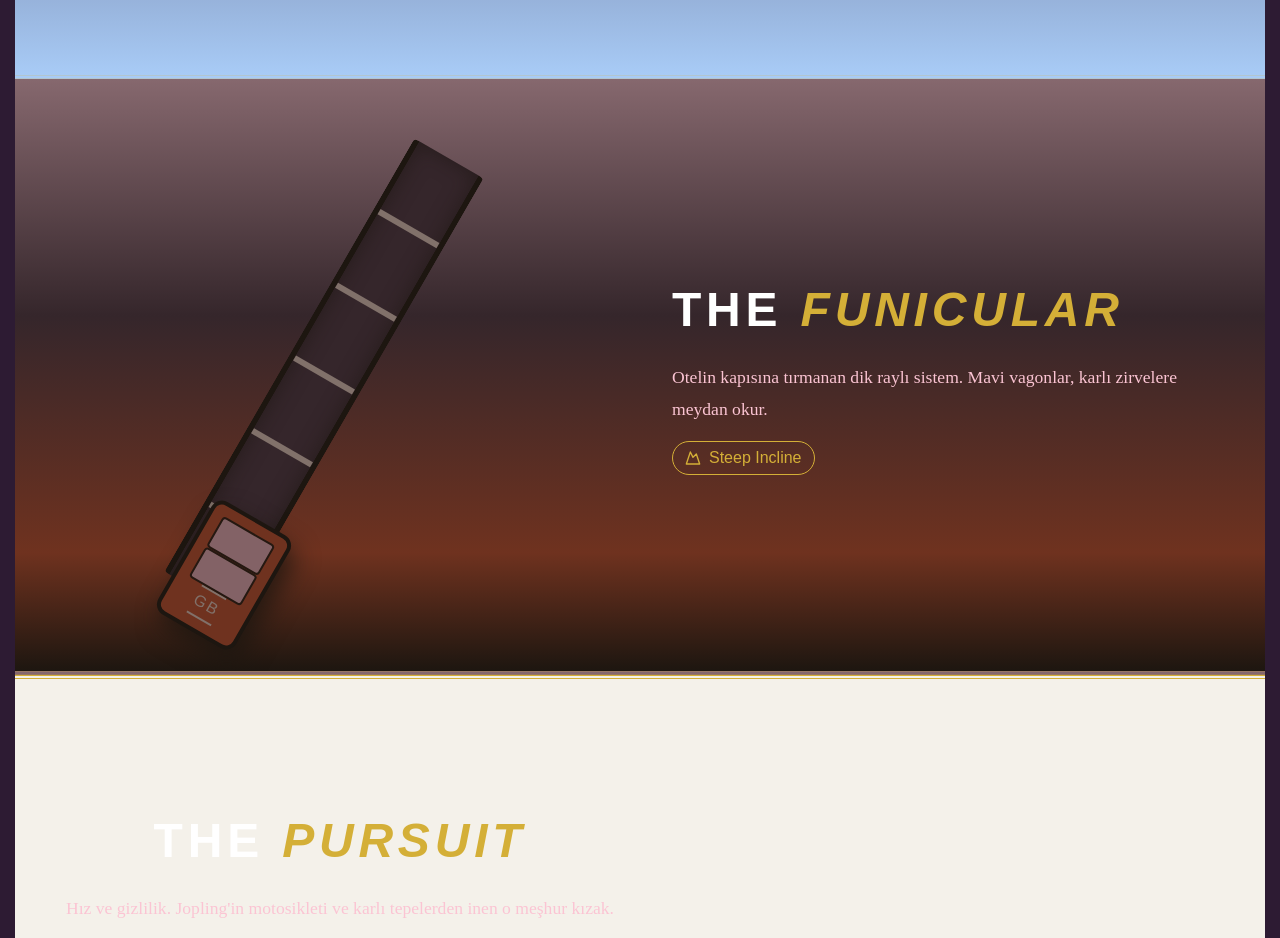
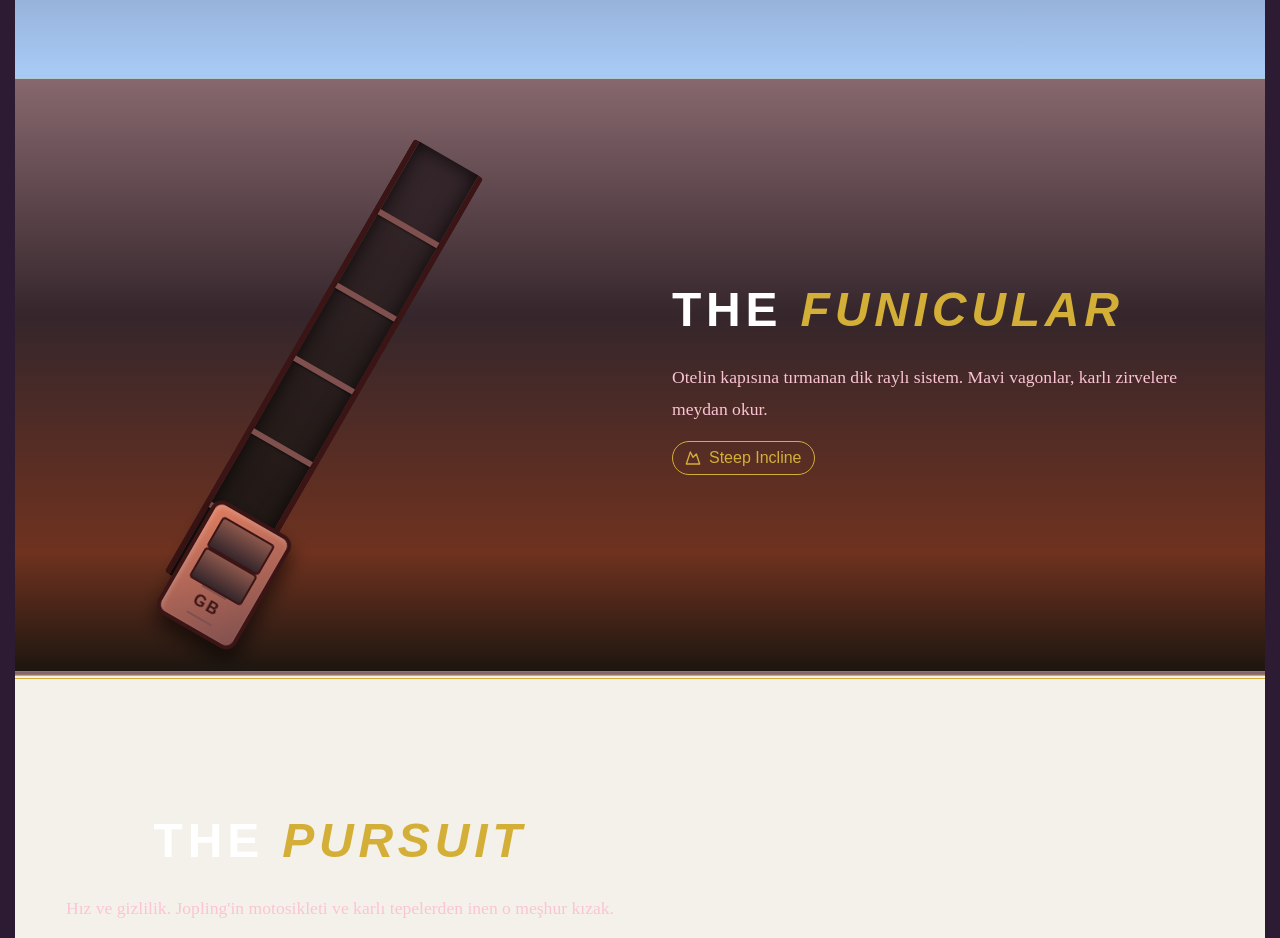
Before and after one commit to omer-kuluc/hotel-example, a React (Vite) app: page /transportation in a window 1280 px wide. Shown: the part 1900-2838 px from the top of the page. Built offline with nearby package versions, Linux system fonts and the light colour scheme.

Commit message:
füniküler bölümü renkleri güncellendi

```diff
--- a/src/assets/styles/Transportation.css
+++ b/src/assets/styles/Transportation.css
@@ -379,78 +379,86 @@
 }
 
 /* Ray Sistemi */
+/* --- SADECE VAGON VE RAY ALANI (Transportation.css) --- */
+
+/* Ray Sistemi */
 .incline-track {
   width: 80px;
   height: 500px;
-  /* Ray Zemini: Shadow Grey */
-  background-color: #35262B;
+  /* Zemin: Shadow Grey'den Dark Coffee'ye hafif geçiş */
+  background: linear-gradient(to bottom, #35262Bff, #1D1610ff);
   transform: rotate(30deg);
   position: relative;
   display: flex;
   flex-direction: column;
   justify-content: space-evenly;
   align-items: center;
-  /* Ray Kenarları: Coffee Bean */
-  border-left: 6px solid #1D1610;
-  border-right: 6px solid #1D1610;
-  /* Hafif iç gölge ile derinlik */
-  box-shadow: inset 0 0 20px rgba(29, 22, 16, 0.6);
+  /* Ray Kenarları: Rich Mahogany */
+  border-left: 6px solid #3B1415ff;
+  border-right: 6px solid #3B1415ff;
+  box-shadow: inset 0 0 20px rgba(0, 0, 0, 0.8);
   border-radius: 4px;
 }
 
 .rail-ties {
   width: 100%;
   height: 6px;
-  /* Ray Tahtaları: Taupe (Ahşap hissi) */
-  background-color: #81716A;
+  /* Ray Tahtaları: Clay Soil */
+  background-color: #80504Eff;
+  box-shadow: 0 1px 2px rgba(0, 0, 0, 0.5);
 }
 
 /* Vagon Hareketi */
 .funicular-car {
   position: absolute;
-  /* GSAP x ve y'yi kontrol eder */
   transform: rotate(30deg);
   z-index: 5;
+  filter: drop-shadow(5px 10px 10px rgba(0, 0, 0, 0.6));
 }
 
-/* Vagon Gövdesi */
+/* Vagon Gövdesi (GRADIENTLİ) */
 .funi-body {
   width: 90px;
   height: 130px;
-  /* Vagon Ana Rengi: Brandy (Koyu Kiremit/Ahşap) */
-  background-color: #6F321F;
-  /* Çerçeve: Coffee Bean (Koyu Kontrast) */
-  border: 4px solid #1D1610;
+  /* Gradient: Burnt Peach'ten Clay Soil'e geçiş (Görseldeki ışık/gölge etkisi) */
+  background: linear-gradient(135deg, #E07D60ff 0%, #80504Eff 100%);
+
+  /* Çerçeve: Rich Mahogany */
+  border: 4px solid #3B1415ff;
   border-radius: 12px;
   display: flex;
   flex-direction: column;
   align-items: center;
   justify-content: space-around;
   padding: 10px;
-  box-shadow: 10px 10px 25px rgba(29, 22, 16, 0.8);
+
+  /* İç Parlama */
+  box-shadow: inset 2px 2px 5px rgba(255, 255, 255, 0.2);
 }
 
-/* Vagon Camları */
+/* Vagon Camları (GRADIENTLİ) */
 .funi-window {
   width: 60px;
   height: 35px;
-  /* Cam rengi: Smoky Rose (Puslu cam hissi) */
-  background-color: #86686E;
-  border: 2px solid #1D1610;
+  /* Cam: Smoky Rose'dan Shadow Grey'e geçiş (Puslu cam) */
+  background: linear-gradient(to bottom, #8C574Cff 0%, #35262Bff 100%);
+
+  /* Çerçeve: Rich Mahogany */
+  border: 2px solid #3B1415ff;
   border-radius: 4px;
-  opacity: 0.9;
 }
 
 /* Logo Metni */
 .funi-logo {
   font-family: 'Bebas Neue', sans-serif;
-  /* Yazı Rengi: Taupe */
-  color: #81716A;
+  /* Yazı Rengi: Rich Mahogany */
+  color: #3B1415ff;
   font-size: 1rem;
   letter-spacing: 2px;
-  /* Çizgiler: Taupe */
-  border-top: 2px solid #81716A;
-  border-bottom: 2px solid #81716A;
+  font-weight: bold;
+  /* Çizgiler: Clay Soil */
+  border-top: 2px solid #80504Eff;
+  border-bottom: 2px solid #80504Eff;
   padding: 2px 0;
 }
 
--- a/src/components/Transportation.jsx
+++ b/src/components/Transportation.jsx
@@ -228,6 +228,7 @@ const Transportation = () => {
       </section>
 
       {/* 4. THE PURSUIT (Moto & Sled - High Visibility Icons) */}
+      {/* 4. THE PURSUIT (Moto & Sled - High Visibility Icons) */}
       <section className="chase-section">
         <div className="section-container">
           <div className="text-content center-text">
@@ -238,11 +239,27 @@ const Transportation = () => {
           </div>
 
           <div className="badges-wrapper">
-
             {/* Motorcycle Badge */}
             <div className="vehicle-badge moto-badge">
               <div className="badge-circle">
-                <Bike size={64} className="badge-icon" />
+                <svg className="motorcycle-svg" viewBox="0 0 200 120" fill="none">
+                  {/* Motorcycle Body */}
+                  <rect x="60" y="45" width="80" height="25" rx="5" fill="#d4af37" stroke="#2d1b33" strokeWidth="2" />
+                  {/* Front Wheel */}
+                  <circle cx="40" cy="85" r="20" fill="none" stroke="#d4af37" strokeWidth="4" />
+                  <circle cx="40" cy="85" r="12" fill="none" stroke="#d4af37" strokeWidth="2" />
+                  {/* Rear Wheel */}
+                  <circle cx="160" cy="85" r="20" fill="none" stroke="#d4af37" strokeWidth="4" />
+                  <circle cx="160" cy="85" r="12" fill="none" stroke="#d4af37" strokeWidth="2" />
+                  {/* Handlebars */}
+                  <path d="M20 45 L30 35 L50 35" stroke="#d4af37" strokeWidth="3" fill="none" />
+                  {/* Seat */}
+                  <ellipse cx="120" cy="42" rx="25" ry="8" fill="#d4af37" />
+                  {/* Frame */}
+                  <path d="M60 55 L40 85 M60 65 L160 85 M100 55 L160 85" stroke="#d4af37" strokeWidth="3" />
+                  {/* Exhaust */}
+                  <rect x="140" y="65" width="30" height="6" rx="3" fill="#d4af37" />
+                </svg>
               </div>
               <span className="badge-label">JOPLING'S MOTO</span>
             </div>
@@ -250,11 +267,23 @@ const Transportation = () => {
             {/* Sled Badge */}
             <div className="vehicle-badge sled-badge">
               <div className="badge-circle">
-                <Wind size={64} className="badge-icon" />
+                <svg className="sled-svg" viewBox="0 0 200 120" fill="none">
+                  {/* Sled Base */}
+                  <ellipse cx="100" cy="85" rx="80" ry="12" fill="#d4af37" stroke="#2d1b33" strokeWidth="2" />
+                  {/* Sled Runners */}
+                  <rect x="30" y="90" width="140" height="4" rx="2" fill="#d4af37" />
+                  <rect x="25" y="88" width="8" height="8" rx="4" fill="#d4af37" />
+                  <rect x="167" y="88" width="8" height="8" rx="4" fill="#d4af37" />
+                  {/* Sled Body */}
+                  <path d="M40 85 Q40 55 60 45 L140 45 Q160 55 160 85" fill="#d4af37" stroke="#2d1b33" strokeWidth="2" />
+                  {/* Handle/Rope */}
+                  <path d="M60 45 Q50 35 40 25 M80 45 Q70 35 60 25 M100 45 Q90 35 80 25" stroke="#d4af37" strokeWidth="3" fill="none" />
+                  {/* Decorative Lines */}
+                  <path d="M50 65 L150 65 M55 75 L145 75" stroke="#2d1b33" strokeWidth="1" opacity="0.6" />
+                </svg>
               </div>
               <span className="badge-label">THE SLED</span>
             </div>
-
           </div>
         </div>
       </section>
```
